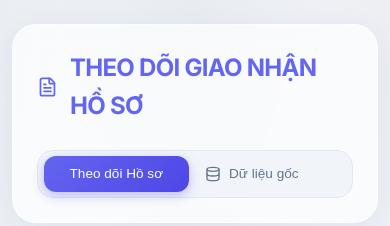
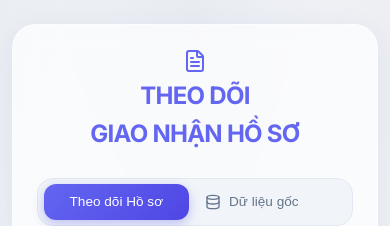
Before and after one commit to nhuquyenttn96/hiree-doc, a React (Vite) app: page / in a window 390 px wide. Shown: the top 226 px of the page. Built offline with nearby package versions, Linux system fonts and the light colour scheme; no server answers; the database is empty.

Commit message:
Center align and break title on mobile

```diff
--- a/src/components/Navbar.jsx
+++ b/src/components/Navbar.jsx
@@ -5,7 +5,7 @@ export default function Navbar({ activeTab, setActiveTab }) {
     <nav className="navbar glass">
       <div className="navbar-brand">
         <FileText color="var(--primary)" />
-        <span>THEO DÕI GIAO NHẬN <span style={{ whiteSpace: 'nowrap' }}>HỒ SƠ</span></span>
+        <span>THEO DÕI <br className="mobile-break" /> GIAO NHẬN HỒ SƠ</span>
       </div>
       <div className="nav-links">
         <button
--- a/src/index.css
+++ b/src/index.css
@@ -277,6 +277,10 @@ h1, h2, h3, h4, h5, h6 {
   letter-spacing: -0.03em;
 }
 
+.mobile-break {
+  display: none;
+}
+
 .nav-links {
   display: flex;
   gap: var(--space-2);
@@ -328,6 +332,8 @@ h1, h2, h3, h4, h5, h6 {
   .grid-cols-2 { grid-template-columns: 1fr; }
   .app-container { padding: var(--space-2); }
   .navbar { flex-direction: column; gap: var(--space-4); padding: var(--space-4); margin-bottom: var(--space-4); align-items: stretch; }
+  .navbar-brand { flex-direction: column; text-align: center; gap: 0.25rem; }
+  .mobile-break { display: block; }
   .nav-links { display: grid; grid-template-columns: 1fr 1fr; }
   .nav-link { justify-content: center; text-align: center; font-size: 0.85rem; padding: 0.6rem 0.25rem; }
   .card-header { flex-direction: column; align-items: flex-start; gap: var(--space-3); padding: var(--space-4); }
```
